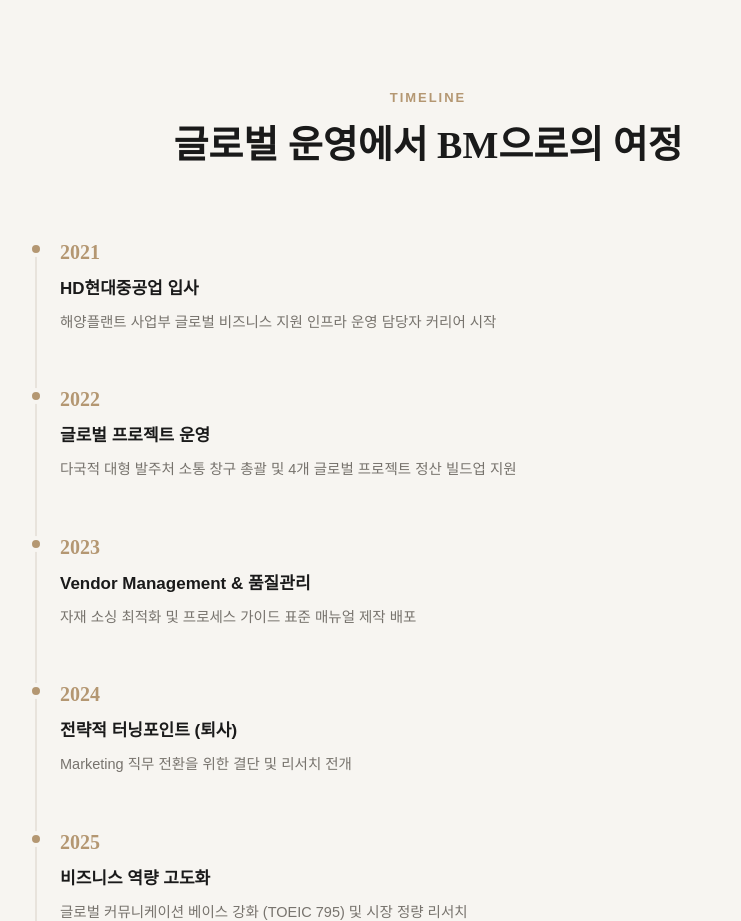
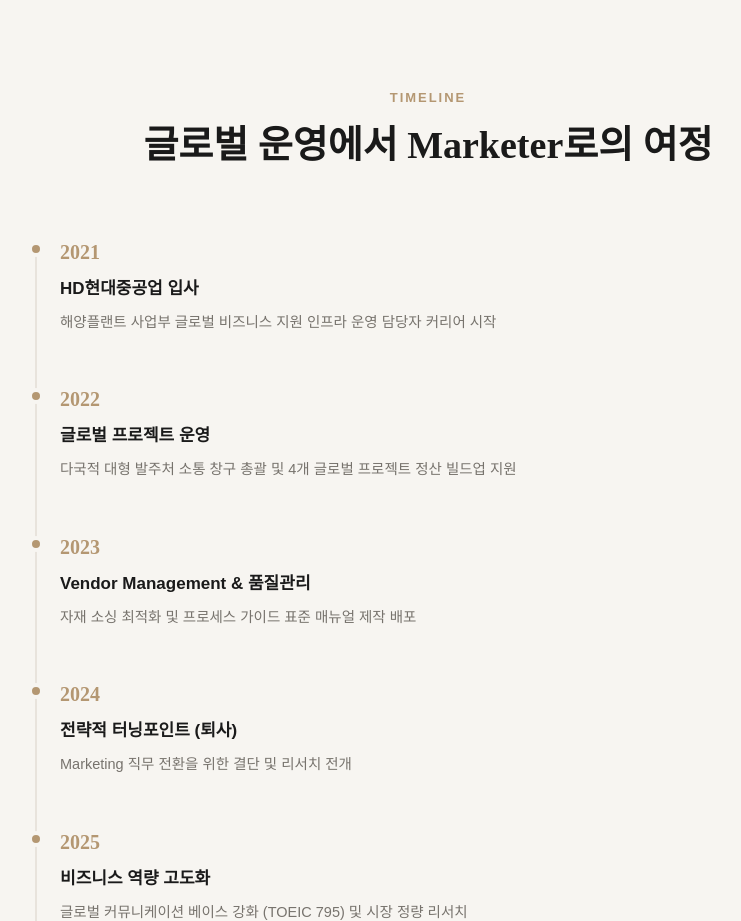
Before and after one commit to somin137/marketing, a plain HTML site: page index.html in a window 1280 px wide. Shown: the part 5460-6381 px from the top of the page, without its empty margins (212-953 px from the left). Drawn offline with Linux system fonts and the light colour scheme; a web font is replaced by a local one.

Commit message:
Update index.html

```diff
--- a/index.html
+++ b/index.html
@@ -371,7 +371,7 @@ ChatGPT, 이미지 생성 AI, Canva 등의 도구를 활용해 아이디어 도
   <div class="wrap">
     <div class="sec-head reveal">
       <span class="eyebrow">Timeline</span>
-      <h2>글로벌 운영에서 BM으로의 여정</h2>
+      <h2>글로벌 운영에서 Marketer로의 여정</h2>
     </div>
     <div class="timeline-container">
       <div class="timeline-item reveal">
```
